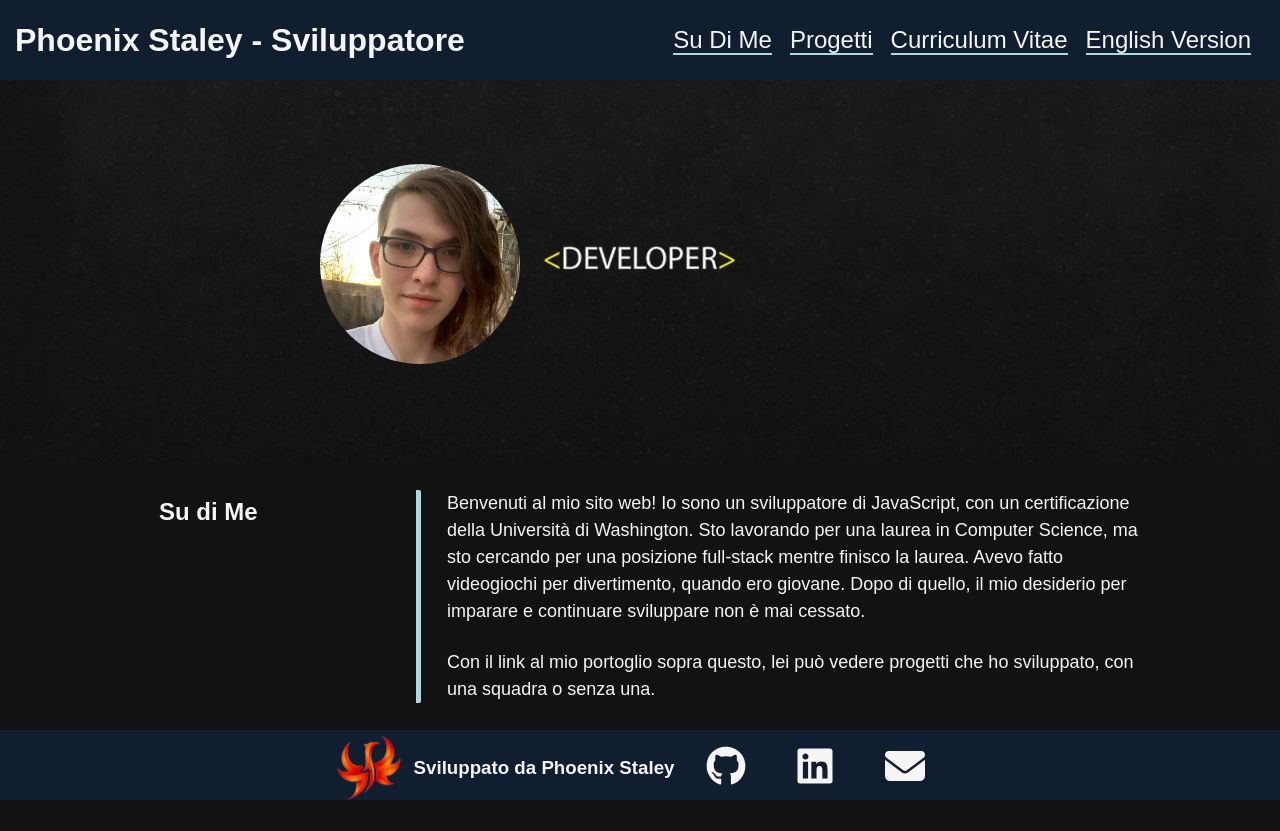
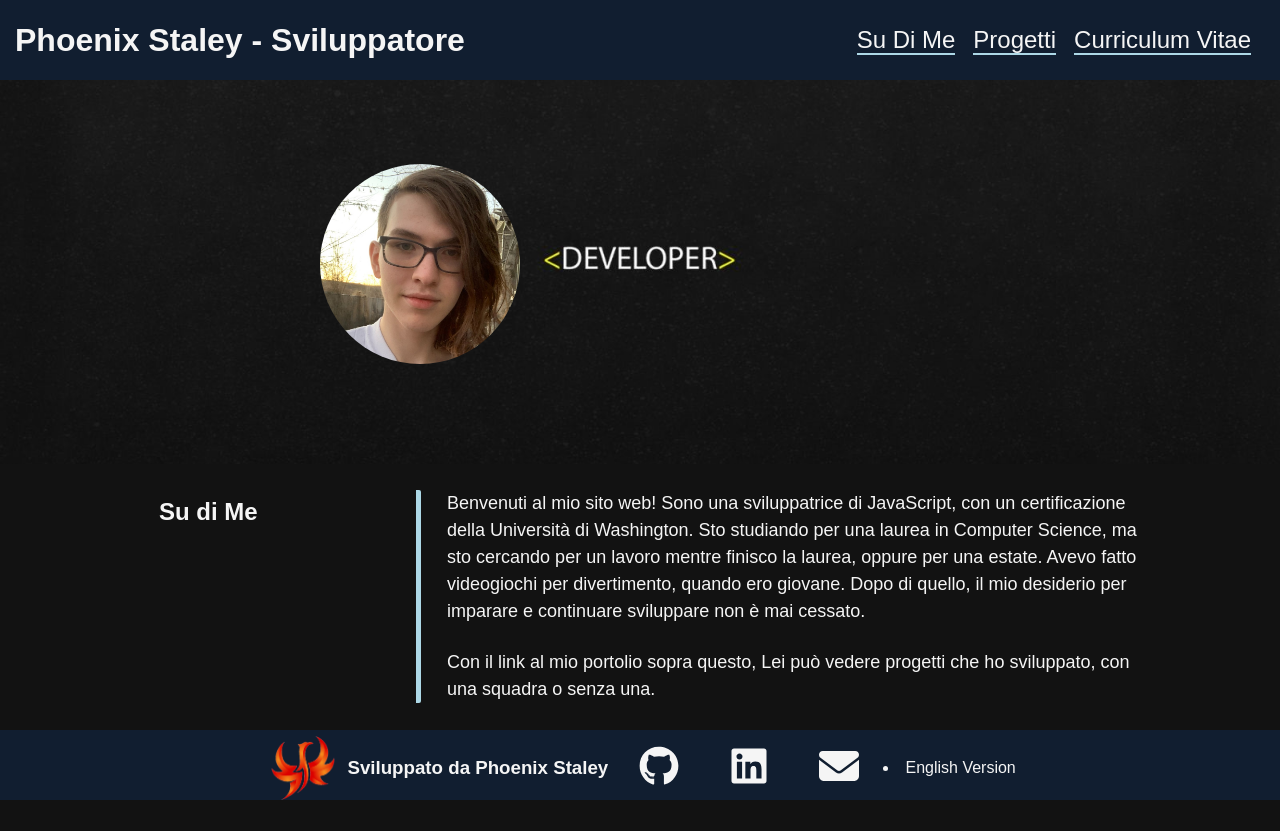
Before and after one commit to Phoenix-Staley/ilMioPortfolioReact, a React (Create React App) app: page / in a window 1280 px wide. Built offline with nearby package versions, Linux system fonts and the light colour scheme; the HTML template or start-up script is replaced by a standard one.

Commit message:
Correggere errori nella traduzione

```diff
--- a/src/components/Footer.js
+++ b/src/components/Footer.js
@@ -14,6 +14,9 @@ export default function Home() {
         <a href="https://www.linkedin.com/in/phoenix-staley-b17672211/"><FontAwesomeIcon className="icon-link" icon={faLinkedin} /></a>
         <a href="mailto:PhoenixStaley_Developer@outlook.com"><FontAwesomeIcon className="icon-link" icon={faEnvelope} /></a>
       </div>
+      <li>
+        <a href="https://phoenix-staley.github.io/myReactPortfolio/">English Version</a>
+      </li>
     </footer>
   );
 }
--- a/src/components/NavTabs.js
+++ b/src/components/NavTabs.js
@@ -47,9 +47,6 @@ function NavTabs({ currentPage, handlePageChange }) {
                 <li>
                     <a href={resume}>Curriculum Vitae</a>
                 </li>
-                <li>
-                    <a href="https://phoenix-staley.github.io/myReactPortfolio/">English Version</a>
-                </li>
             </ul>
         </nav>
     </header>
--- a/src/pages/About.js
+++ b/src/pages/About.js
@@ -26,14 +26,14 @@ export default function Home() {
             </aside>
             <div className="content">
                 <p>
-                  Benvenuti al mio sito web! Io sono un sviluppatore di JavaScript, con un certificazione della Università di Washington.
-                  Sto lavorando per una laurea in Computer Science, ma sto cercando per una posizione full-stack mentre finisco la laurea.
+                  Benvenuti al mio sito web! Sono una sviluppatrice di JavaScript, con un certificazione della Università di Washington.
+                  Sto studiando per una laurea in Computer Science, ma sto cercando per un lavoro mentre finisco la laurea, oppure per una estate.
                   Avevo fatto videogiochi per divertimento, quando ero giovane. Dopo di quello, il mio desiderio per imparare
                   e continuare sviluppare non è mai cessato.
                 </p>
                 <br />
                 <p>
-                  Con il link al mio portoglio sopra questo, lei può vedere progetti che ho sviluppato,
+                  Con il link al mio portolio sopra questo, Lei può vedere progetti che ho sviluppato,
                   con una squadra o senza una.
                 </p>
             </div>
```
